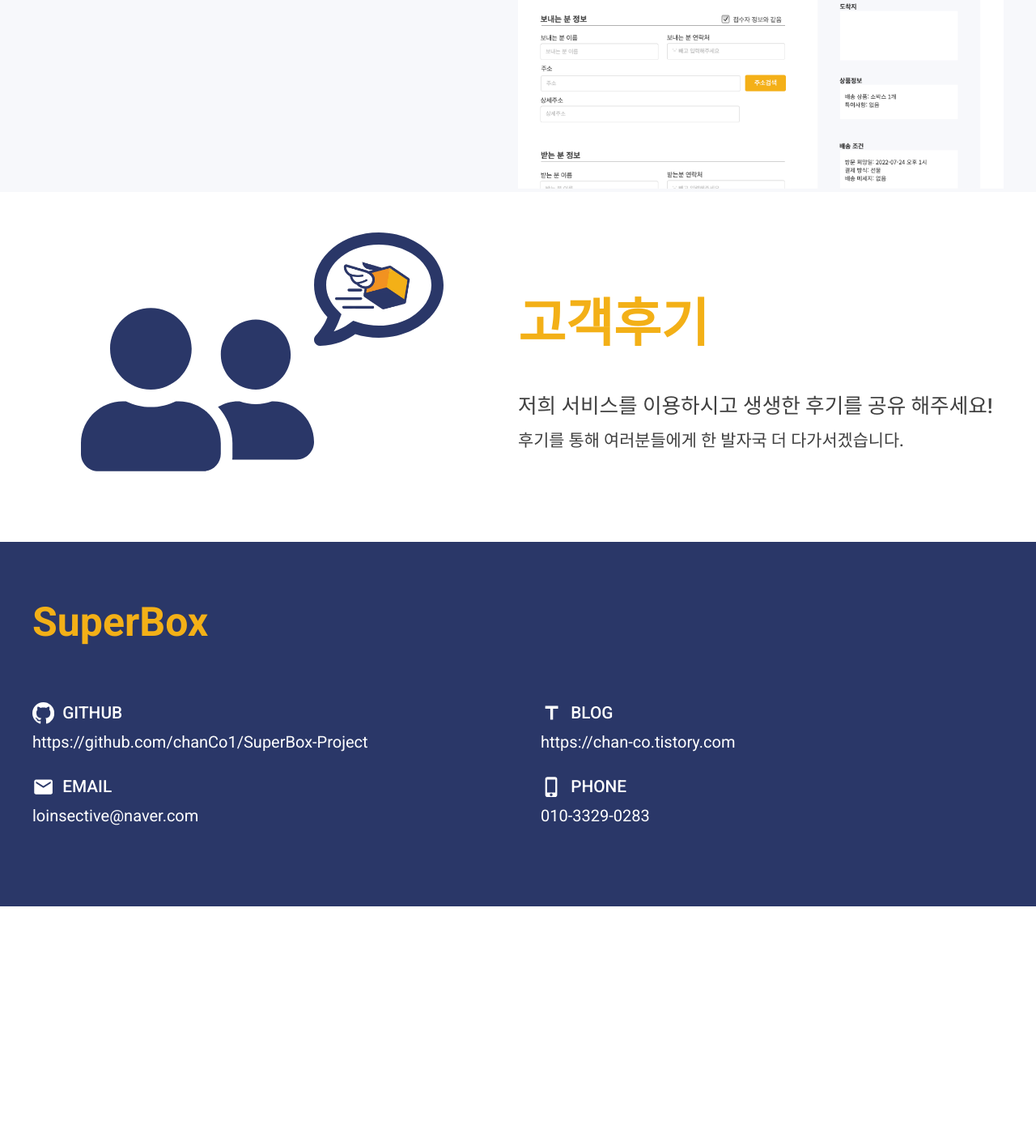
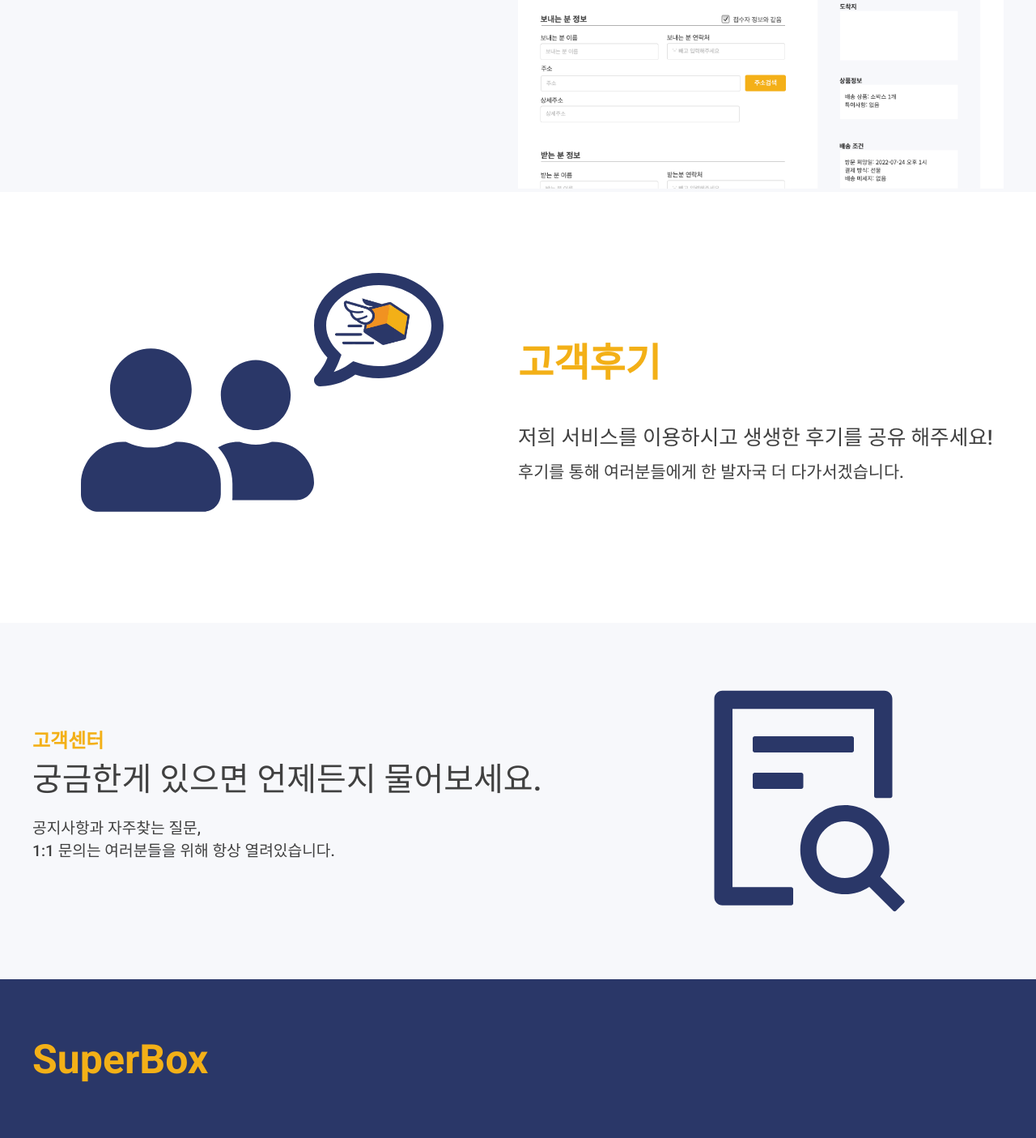
Before and after one commit to chanCo1/SuperBox-Project, a React (Create React App) app in the folder client/: page /main in a window 1280 px wide. Shown: the part 1270-2675 px from the top of the page at 81% size. Before the commit the page ends 2389 px from the top, so only its background shows below. Built offline with nearby package versions, Linux system fonts and the light colour scheme.

Commit message:
update main page

```diff
--- a/client/src/pages/MainPage.jsx
+++ b/client/src/pages/MainPage.jsx
@@ -2,6 +2,7 @@
 import React, { memo } from 'react';
 import styled from 'styled-components';
 import { FaRegComment, FaUserFriends } from 'react-icons/fa';
+import { AiOutlineFileSearch } from 'react-icons/ai';
 
 // 이미지 참조
 import logo from '../assets/image/superbox-logo.png';
@@ -96,15 +97,16 @@
     width: 1200px;
     margin: auto;
 
-    .review-icon {
+    .review-icon-wrap {
       width: 50%;
       color:#2a3768;
+      padding: 50px 0;
 
-      .icon1 {
+      .review-icon1 {
         font-size: 18rem;
         margin: 10% 0 0 10%;
       }
-      .icon2 {
+      .review-icon2 {
         position: absolute;
         font-size: 10rem;
       }
@@ -112,7 +114,7 @@
       img {
         position: absolute;
         width: 8%;
-        top: 13%;
+        top: 20%;
         left: 31%;
       }
     }
@@ -124,7 +126,7 @@
       margin: auto 0;
 
       h3 {
-        font-size: 4rem;
+        font-size: 3rem;
         color: #f3b017;
         margin: 0 0 40px;
       }
@@ -137,6 +139,46 @@
         font-size: 1.3rem;
         margin: 0;
       }
+    }
+  }
+`;
+
+const MainCustomerContainer = styled.div`
+  width: 100%;
+  background-color: #f7f8fb;
+  padding: 60px 0;
+
+  .main-customer-wrap {
+    display: flex;
+    width: 1200px;
+    margin: auto;
+
+    .customer-text {
+      width: 60%;
+      color: #404040;
+      font-weight: 500;
+      margin: auto 0;
+
+      h3 {
+        color: #f3b017;
+        margin: 0;
+        font-size: 1.5rem;
+      }
+
+      p:nth-child(2) {
+        font-size: 2.5rem;
+        margin: 0;
+      }
+      p:nth-child(3) {
+        font-size: 1.2rem;
+      }
+    }
+
+    .customer-icon {
+      position: relative;
+      width: 40%;
+      font-size: 20rem;
+      color: #2a3768;
     }
   }
 `;
@@ -170,9 +212,9 @@
 
       <MainReviewContainer>
         <div className='main-review-wrap'>
-          <div className='review-icon'>
-            <FaUserFriends className='icon1' />
-            <FaRegComment className='icon2' />
+          <div className='review-icon-wrap'>
+            <FaUserFriends className='review-icon1' />
+            <FaRegComment className='review-icon2' />
             <img src={logo} alt="superbox-lgo" />
           </div>
           <div className='review-text'>
@@ -182,6 +224,17 @@
           </div>
         </div>
       </MainReviewContainer>
+
+      <MainCustomerContainer>
+        <div className='main-customer-wrap'>
+          <div className='customer-text'>
+            <h3>고객센터</h3>
+            <p>궁금한게 있으면 언제든지 물어보세요.</p>
+            <p>공지사항과 자주찾는 질문,<br />1:1 문의는 여러분들을 위해 항상 열려있습니다.</p>
+          </div>
+          <AiOutlineFileSearch className='customer-icon' />
+        </div>
+      </MainCustomerContainer>
     </>
   );
 });
```
